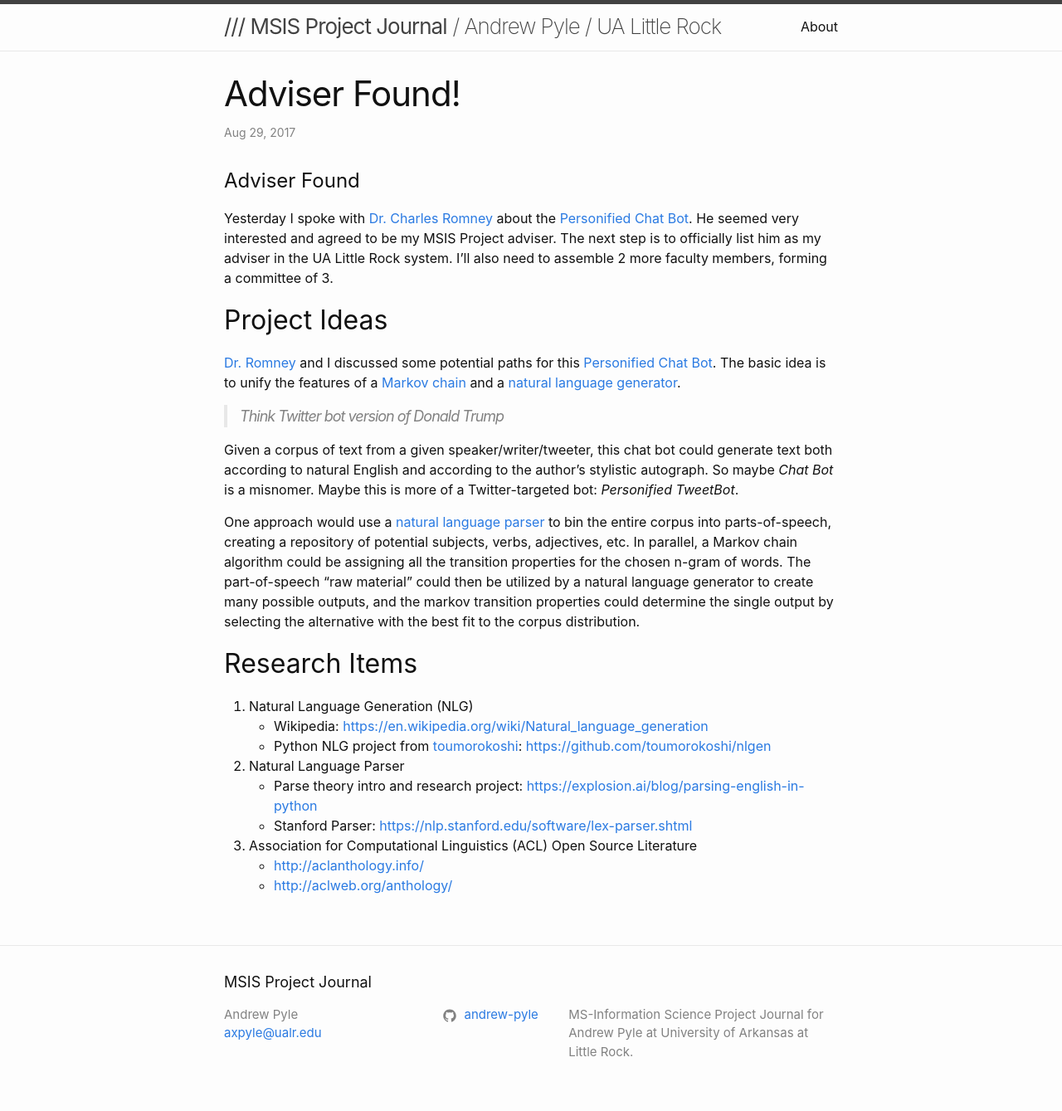
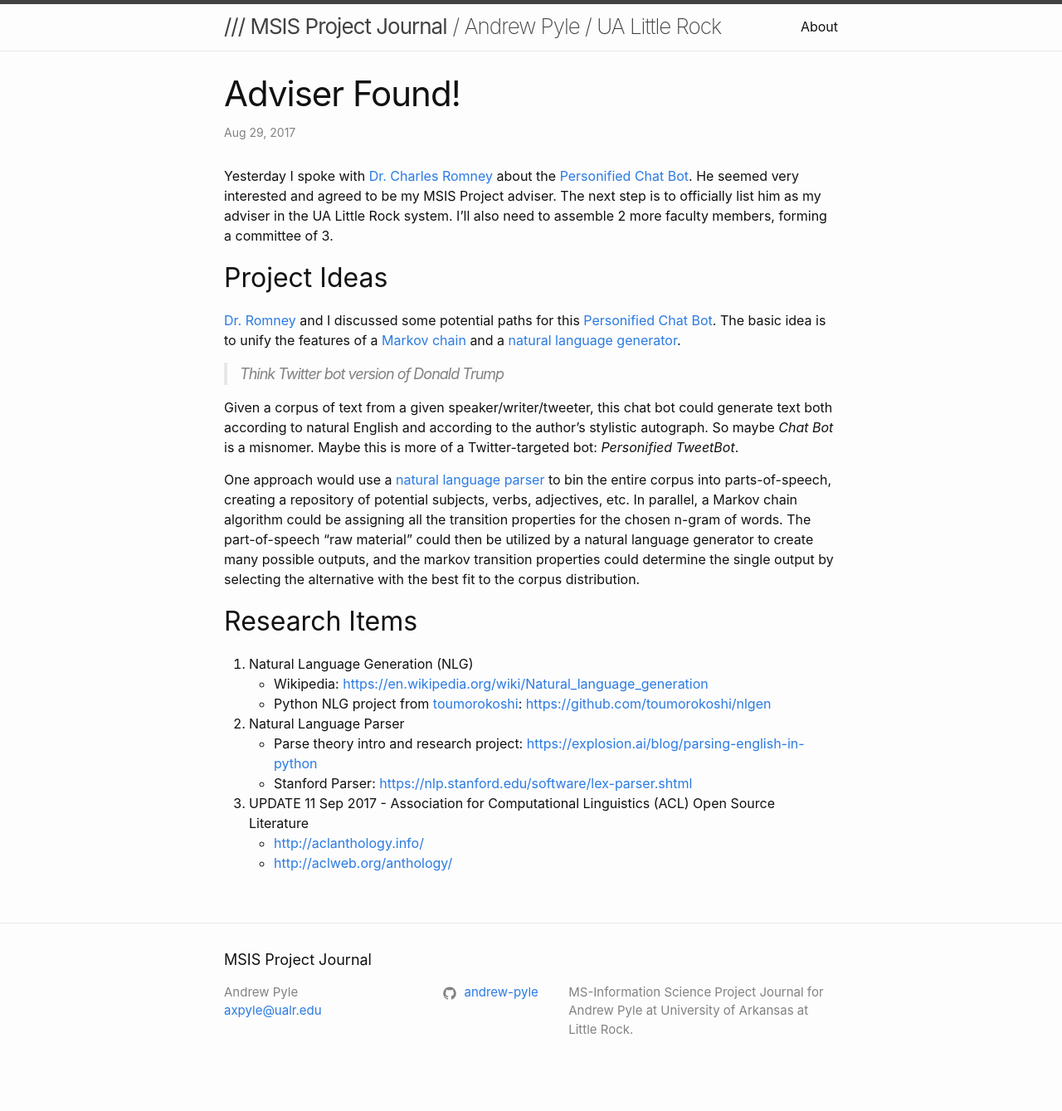
Before and after one commit to andrew-pyle/msis-journal, a Jekyll site: the page built from docs/_posts/2017-08-29-Adviser.md, in a window 1280 px wide. Shown: the whole page at 83% size. Built offline with Jekyll 4.4.1, drawn with Linux system fonts in a browser that asks for light colours; after the commit the page ends 1312 px from its top, so only the background shows below that.

Commit message:
Tweak formatting 2017-08-29-Adviser.md

```diff
--- a/docs/_posts/2017-08-29-Adviser.md
+++ b/docs/_posts/2017-08-29-Adviser.md
@@ -4,8 +4,6 @@ title:  "Adviser Found!"
 date:   2017-08-29 18:00:00 -0500
 categories: journal
 ---
-
-# Adviser Found
 
 Yesterday I spoke with [Dr. Charles Romney](http://ualr.edu/history/charles-romney/) about the [Personified Chat Bot]({{ site.baseurl }}{% post_url 2017-08-24-First-Steps %}). He seemed very interested and agreed to be my MSIS Project adviser. The next step is to officially list him as my adviser in the UA Little Rock system. I'll also need to assemble 2 more faculty members, forming a committee of 3.
 
@@ -25,6 +23,6 @@ One approach would use a [natural language parser](https://explosion.ai/blog/par
 1. Natural Language Parser
     * Parse theory intro and research project: [https://explosion.ai/blog/parsing-english-in-python](https://explosion.ai/blog/parsing-english-in-python)
     * Stanford Parser: [https://nlp.stanford.edu/software/lex-parser.shtml](https://nlp.stanford.edu/software/lex-parser.shtml)
-1. Association for Computational Linguistics (ACL) Open Source Literature
+1. UPDATE 11 Sep 2017 - Association for Computational Linguistics (ACL) Open Source Literature
    * [http://aclanthology.info/](http://aclanthology.info/)
    * [http://aclweb.org/anthology/](http://aclweb.org/anthology/)
```
